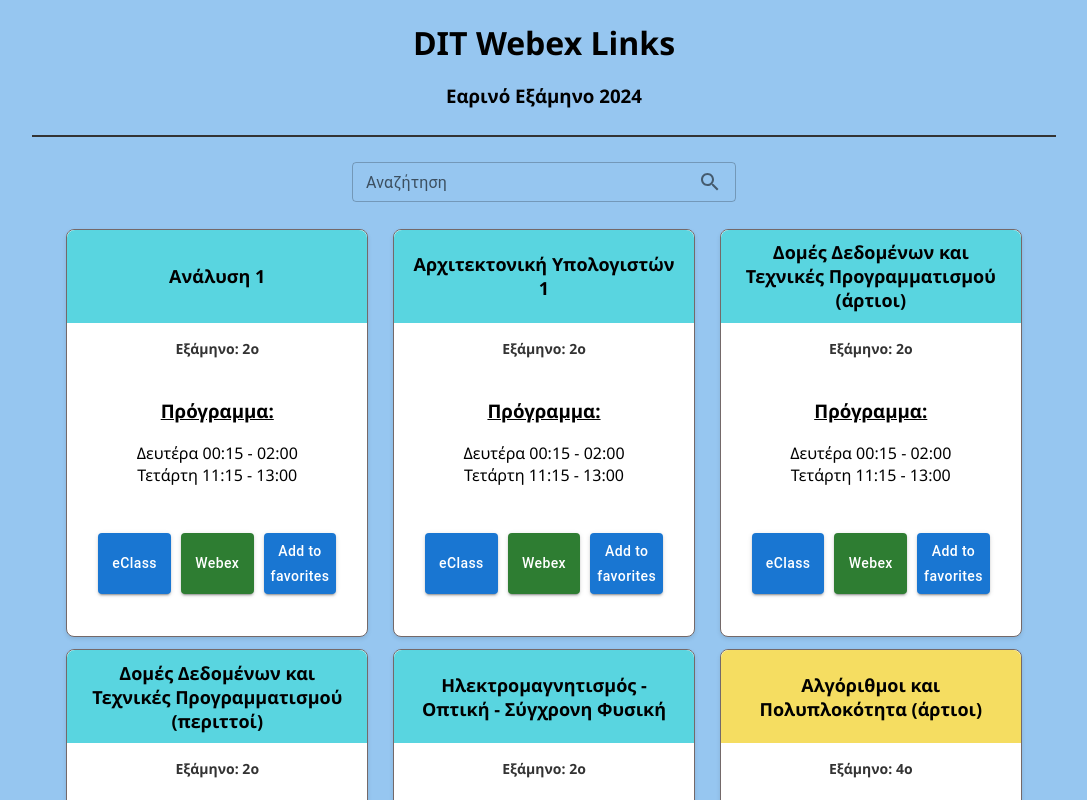
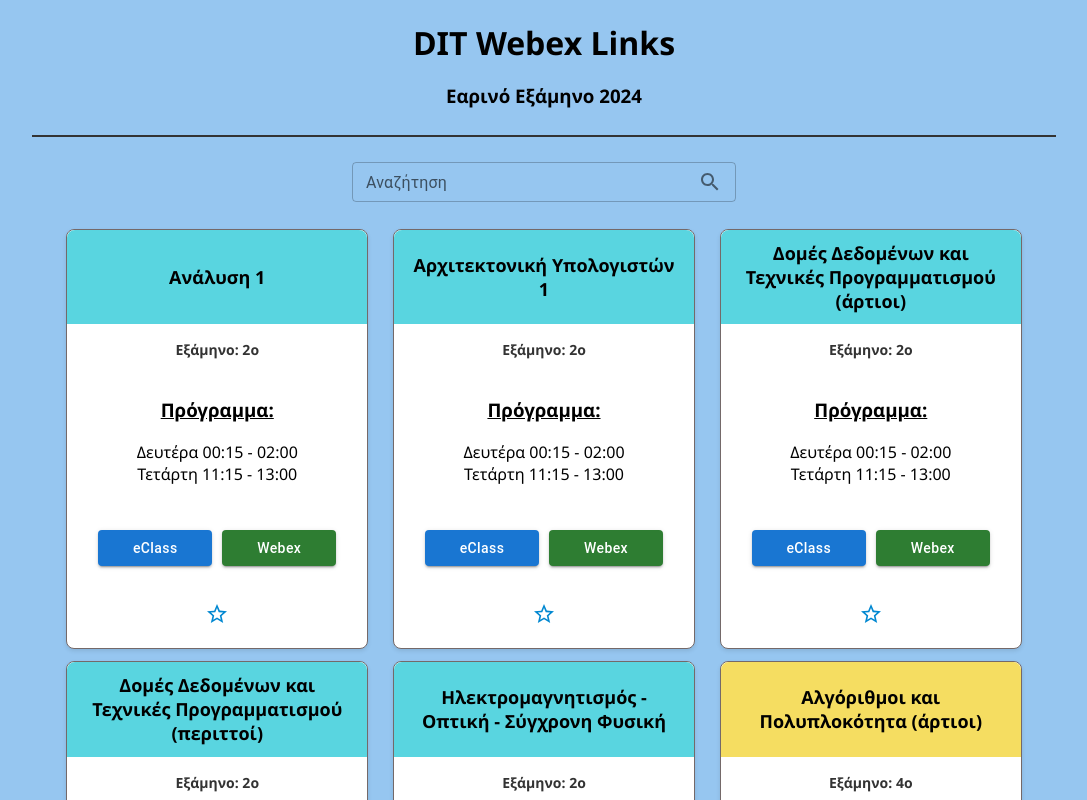
Before and after one commit to mgiannopoulos24/DIT-Webex-Links, a React (Create React App) app: page / in a window 1280 px wide. Shown: the top 800 px of the page, without its empty margins (96-1183 px from the left). Built offline with nearby package versions, Linux system fonts and the light colour scheme.

Commit message:
Updated the favorite buttons

```diff
--- a/src/CustomCard/CustomCard.css
+++ b/src/CustomCard/CustomCard.css
@@ -71,3 +71,8 @@ h6{
     font-weight: 400;
     color: #333;
 }
+
+.favorite-section
+{
+    text-align: 'center';
+}
--- a/src/CustomCard/CustomCard.jsx
+++ b/src/CustomCard/CustomCard.jsx
@@ -46,8 +46,10 @@ const CustomCard = ({ title, schedule, webex, eclass, semester, isFavorite, togg
         <div className="button-section" style={{ textAlign: 'center', marginBottom: '16px' }}>
           <Button variant="contained" color="primary" href={eclass}>eClass</Button>
           <Button variant="contained" color="success" href={webex}>Webex</Button>
-          <Button variant="contained" color={isFavorite ? "secondary" : "primary"} onClick={handleFavoriteToggle}>
-            {isFavorite ? 'Remove from favorites' : 'Add to favorites'}
+        </div>
+        <div className="favorite-section">
+          <Button variant="text" color="info" onClick={handleFavoriteToggle}>
+            {isFavorite ? <StarIcon /> : <StarBorderIcon />}
           </Button>
         </div>
       </div>
--- a/src/footer.jsx
+++ b/src/footer.jsx
@@ -3,7 +3,7 @@ import React from 'react';
 const Footer = () => {
   return (
     <footer>
-      <p>&copy; {new Date().getFullYear()} mgiannopoulos24, Kokkinos. All rights reserved.</p>
+      <p>&copy; {new Date().getFullYear()} mgiannopoulos24, V. Kokkinos. All rights reserved.</p>
     </footer>
   );
 }
```
